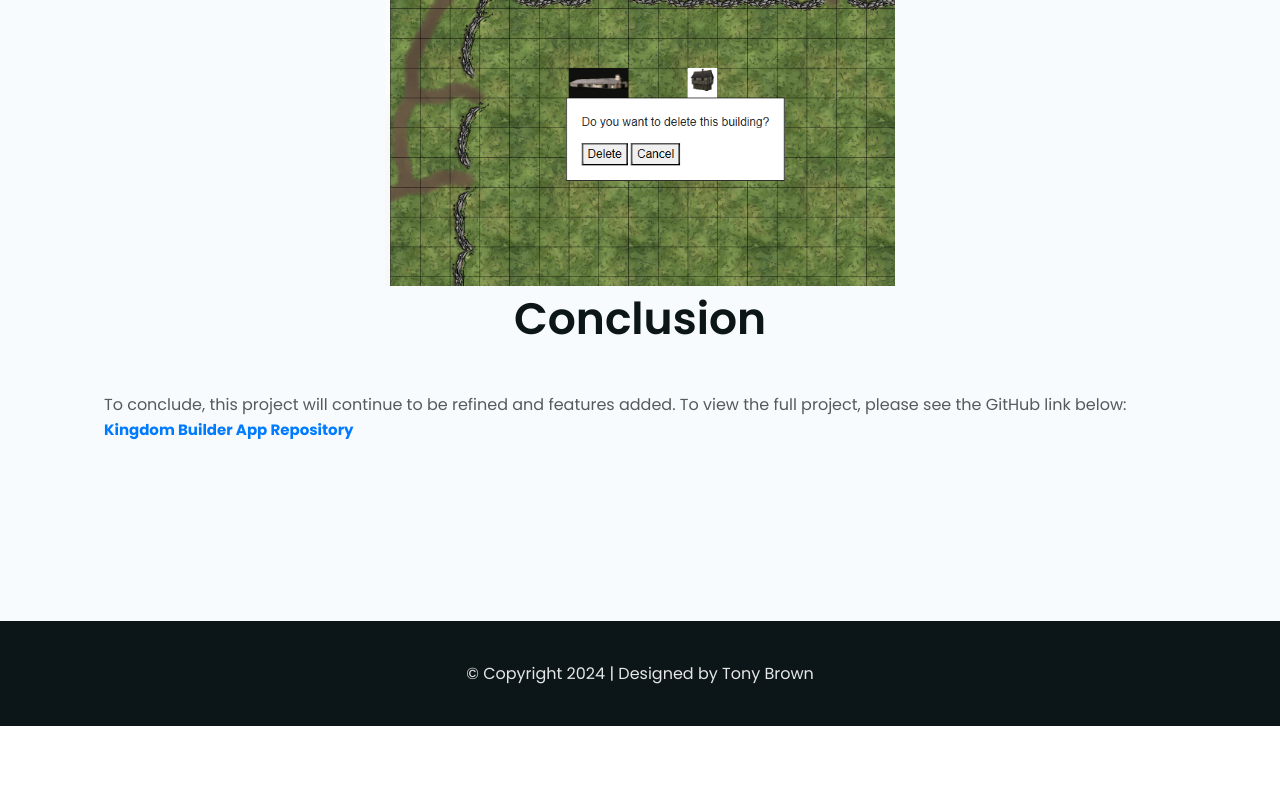
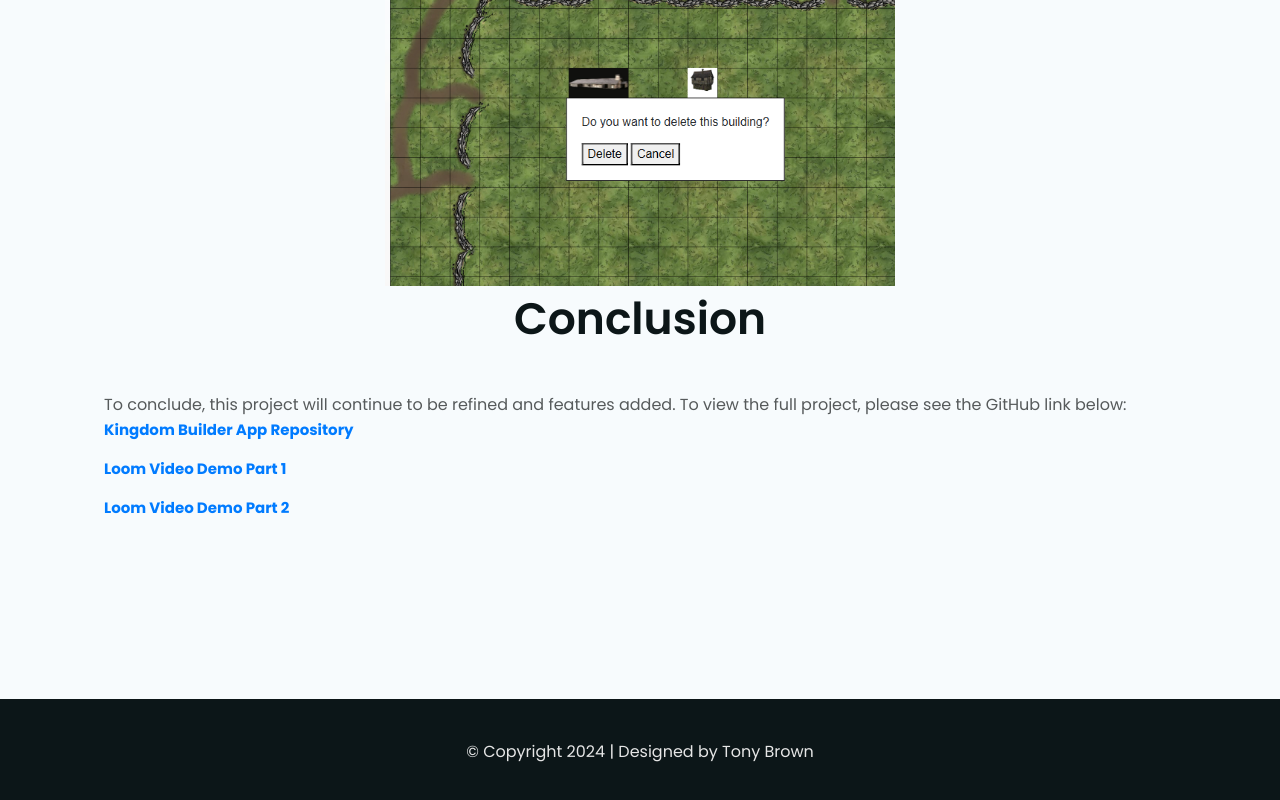
Before and after one commit to TheScyfiGuy/TonysPortfolio, a plain HTML site: page index.html in a window 1280 px wide. Shown: the part 9595-10395 px from the top of the page. Before the commit the page ends 10321 px from the top, so only its background shows below. Drawn offline with nearby package versions, Linux system fonts and the light colour scheme.

Commit message:
Loom Update

```diff
--- a/index.html
+++ b/index.html
@@ -603,6 +603,26 @@
                   Kingdom Builder App Repository
                 </a>
               </p>
+              <br />
+              <p>
+                <a
+                  href="https://www.loom.com/share/f0facd02744447e2946078f47e53fc61?sid=8dc9c83c-11ab-4a03-b78f-d5de792059a4"
+                  target="_blank"
+                  class="github-link"
+                >
+                  Loom Video Demo Part 1
+                </a>
+              </p>
+              <br />
+              <p>
+                <a
+                  href="https://www.loom.com/share/6a1d7b6ca53f4dd1a3c9d4bb16c74f2b?sid=c45af95e-8662-48fe-ab8d-41f25f4845f1"
+                  target="_blank"
+                  class="github-link"
+                >
+                  Loom Video Demo Part 2
+                </a>
+              </p>
             </div>
           </div>
         </div>
```
